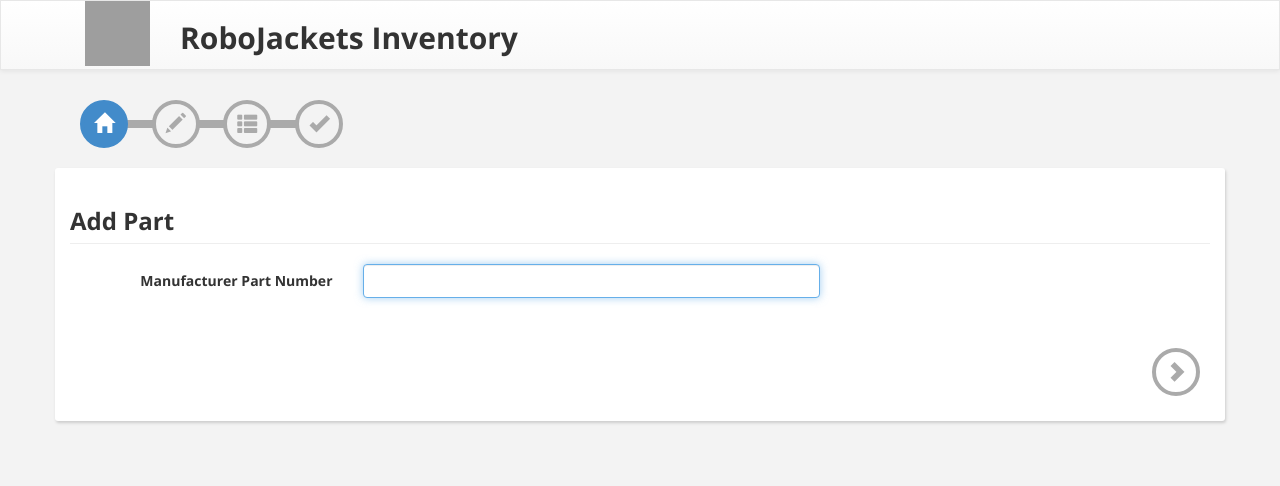
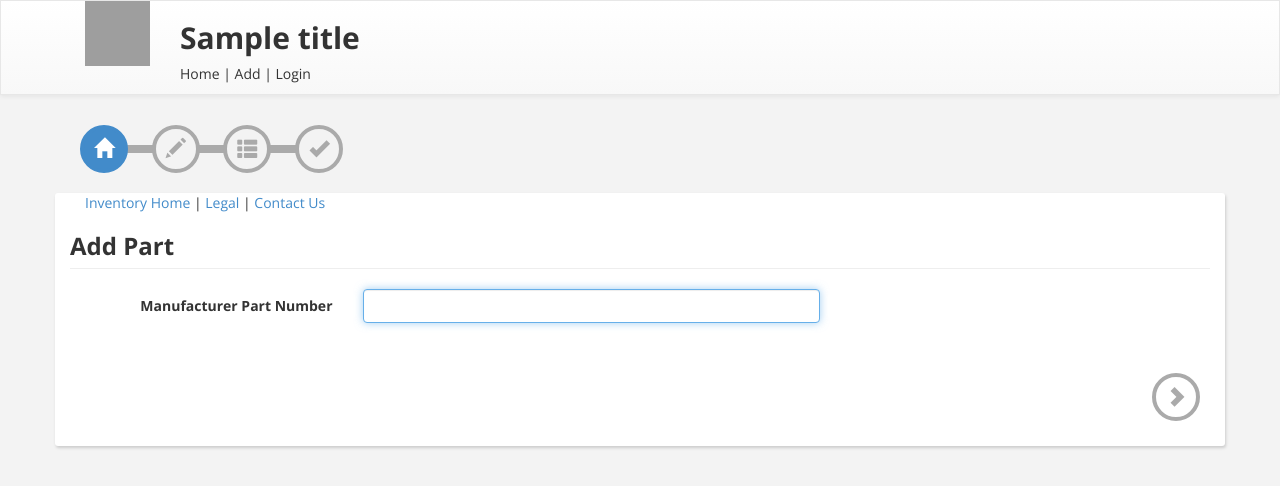
Before and after one commit to RoboJackets/inventory-management, a PHP site: template templates/add.html in a window 1280 px wide. Shown: the top 486 px of the page. Run offline with PHP 8.4, Linux system fonts and the light colour scheme; the template is opened without the code that fills it: most values are stand-ins (such as "Sample title", 1, 10 or a date in 2020); some libraries are stand-ins or nearby versions; grey boxes are pictures that could not be loaded.

Commit message:
making navigation and footer modular files

```diff
--- a/templates/add.html
+++ b/templates/add.html
@@ -5,7 +5,7 @@
         <meta http-equiv="X-UA-Compatible" content="IE=edge">
         <meta name="viewport" content="width=device-width, initial-scale=1">
 
-        <title>Add Component</title>
+        <title><?php echo $title; ?></title>
 
         <!-- Bootstrap -->
         <link href="css/bootstrap.min.css" rel="stylesheet">
@@ -31,16 +31,7 @@
         <script src="js/add.js"></script>
     </header>
     <nav class="navbar navbar-default" role="navigation">
-        <div class="container">
-            <div class="col-sm-1 col-xs-3">
-                <a href="/">
-                    <img src="img/robobuzz-header.svg" height="65px" width="65px">
-                </a>
-            </div>
-            <div class="col-xs-9 col-sm-11">
-                <h2>RoboJackets Inventory</h2>
-            </div>
-        </div>
+        <?php include 'nav_bar.php'?>
     </nav>
     <section>
         <div id="steps-containter" class="container">
@@ -117,6 +108,7 @@
                                 <option value="capacitor">Capacitor</option>
                                 <option value="connector">Connector</option>
                                 <option value="diode">Diode</option>
+                                <option value="discrete">Discrete</option>
                                 <option value="ic">Integrated Circuit</option>
                                 <option value="inductor">Inductor</option>
                                 <option value="oscillator">Oscillator</option>
@@ -226,4 +218,7 @@
 
         </div>
     </section>
+<footer>
+    <?php include 'footer.php'; ?>
+</footer>
 </html>
--- /dev/null
+++ b/templates/footer.php
@@ -0,0 +1,11 @@
+<?php echo '
+<div class="container">
+    <div class="col-xs-9 col-sm-11">
+        <p>
+        <a href="">Inventory Home</a> |
+        <a href="">Legal</a> |
+        <a href="">Contact Us</a>
+        </p>
+    </div>
+</div>
+';
--- /dev/null
+++ b/templates/nav_bar.php
@@ -0,0 +1,17 @@
+<?php echo '
+<div class="container">
+    <div class="col-sm-1 col-xs-3">
+        <a href="http://localhost">
+        <img src="img/robobuzz-header.svg" height="65px" width="65px">
+        </a>
+    </div>
+    <div class="col-xs-9 col-sm-11">
+        <h2>';
+echo $title; echo '
+        </h2>
+        <p>
+        Home | Add | Login
+        </p>
+    </div>
+</div>
+';
```
Also changed, not shown: index.php (+4 -16 lines), templates/html.php (+5 -9 lines), templates/result_pane.php (renamed from templates/result-pane.html, +5 -4 lines).
